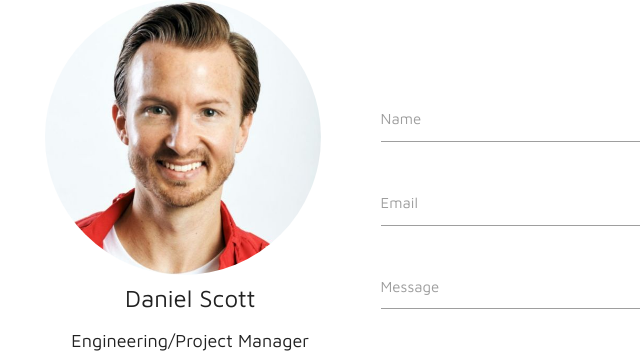
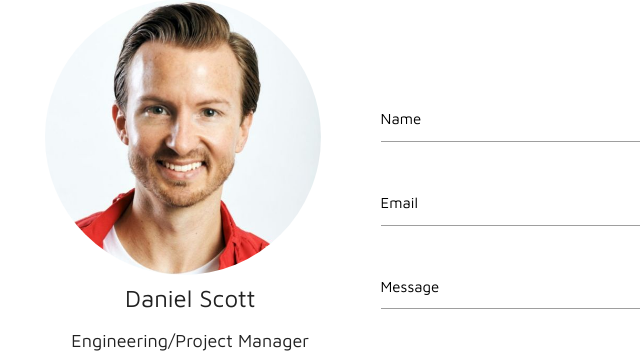
Before and after one commit to MDJ-Studios/mdj-studios-site, a plain HTML site: page index.html in a window 1280 px wide. Shown: the part 1347-1700 px from the top of the page, without its empty margins (196-836 px from the left). Drawn offline with nearby package versions, Linux system fonts and the light colour scheme; some packages are replaced by stand-ins of ours.

Commit message:
wip: adds label contrast

```diff
--- a/styles.css
+++ b/styles.css
@@ -172,6 +172,10 @@ main {
     box-shadow: 0 1px 0 0 black !important;
 }
 
+label {
+    color: black !important;
+}
+
 #contact-us {
     margin-top: 5rem;
 }
```
